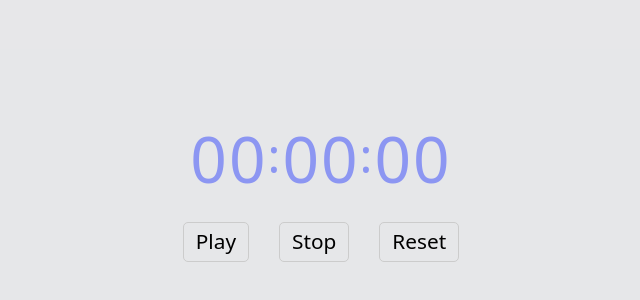
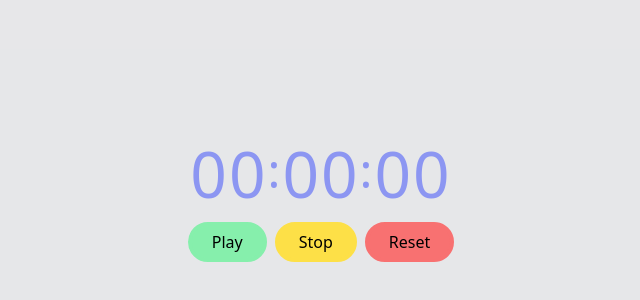
Before and after one commit to 0nahid/stopwatch, a React (Create React App) app: page / in a window 1280 px wide. Shown: the part 206-506 px from the top of the page, without its empty margins (319-959 px from the left). Built offline with nearby package versions, Linux system fonts and the light colour scheme.

Commit message:
issue:fixed

```diff
--- a/src/Components/Controls/Controls.css
+++ /dev/null
@@ -1,10 +0,0 @@
-.stopwatch-controls-container button {
-  margin: 15px;
-  border: none;
-  padding: 3px 12px;
-  font-size: 1.3rem;
-  font-weight: 400;
-  cursor: pointer;
-  border: 1px solid #ccc;
-  border-radius: 5px;
-}
--- a/src/Components/Controls/Controls.tsx
+++ b/src/Components/Controls/Controls.tsx
@@ -1,5 +1,4 @@
 import { useState } from "react";
-import "./Controls.css";
 type Props = {
     setTimeInSecond: Function
 }
@@ -8,12 +7,13 @@ export default function Controls(props: Props) {
     const [intervalId, setIntervalId] = useState<number>(0);
 
     const handlePlayButton = (e: object) => {
-        const interval: any = setInterval(() => {
-            setTimeInSecond((previousState: number) => previousState + 1);
-        }, 1000);
+        const id = window.setInterval(() => {
+            setTimeInSecond((prev: number) => prev + 1);
+        }
+            , 1000);
+        setIntervalId(id);
 
-        setIntervalId(interval);
-    }
+    };
 
     const handleStopButton = () => {
         clearInterval(intervalId);
@@ -25,10 +25,10 @@ export default function Controls(props: Props) {
     }
 
     return (
-        <div className="stopwatch-controls-container">
-            <button onClick={handlePlayButton} type="button">Play</button>
-            <button onClick={handleStopButton} type="button">Stop</button>
-            <button onClick={handleReset} type="button">Reset</button>
+        <div>
+            <button className="bg-green-300 px-5 py-1 border-4 border-green-300 mr-2 rounded-full" onClick={handlePlayButton} type="button">Play</button>
+            <button className="bg-yellow-300 px-5 py-1 border-4 border-yellow-300 mr-2 rounded-full" onClick={handleStopButton} type="button">Stop</button>
+            <button className="bg-red-400 px-5 py-1 border-4 border-red-400 rounded-full" onClick={handleReset} type="button">Reset</button>
         </div>
     )
 }
```
